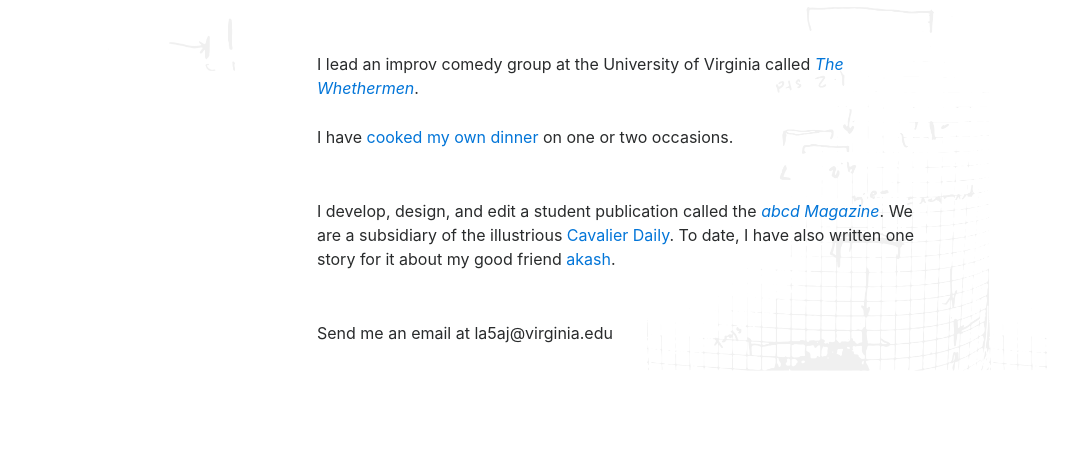
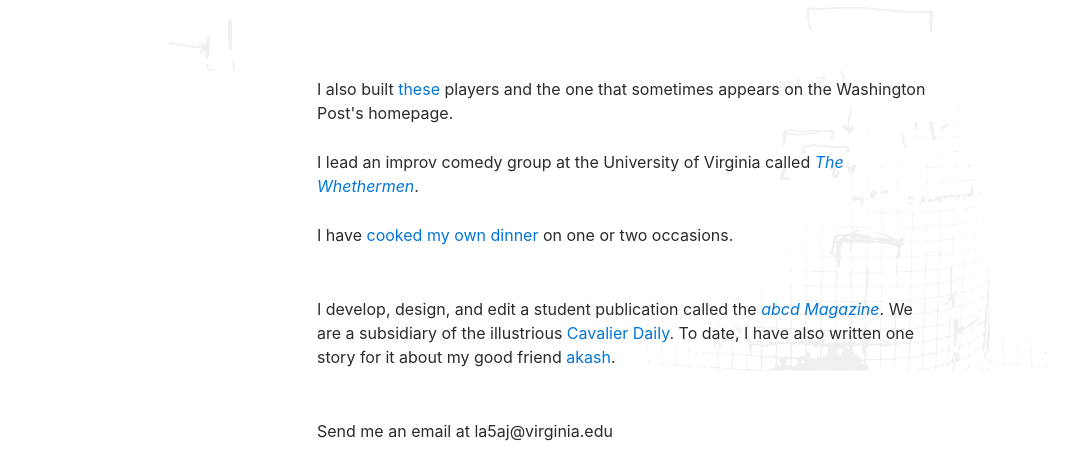
Before and after one commit to leodomingo/thisismymom, a website built with webpack: page index.html in a window 1280 px wide. Shown: the part 1179-1647 px from the top of the page, without its empty margins (18-1096 px from the left). Before the commit the page ends 1550 px from the top, so only its background shows below. Built offline with nearby package versions, Linux system fonts and the light colour scheme; a small style sheet from the web is missing; files whose address does not match are found by name.

Commit message:
more players

```diff
--- a/index.html
+++ b/index.html
@@ -69,6 +69,11 @@
                 </div>
             </div>
         </div>
+        <div class="row blurb">
+            <div class="col-lg-6 offset-lg-3 col-sm-10 offset-sm-1">
+                I also built <a href="https://washingtonpost.com/podcasts/post-reports/" target="_blank">these</a> players and the one that sometimes appears on the Washington Post's homepage.
+            </div>
+        </div>
         <div class="row ">
             <div class="col-lg-6 offset-lg-3 col-sm-10 offset-sm-1" ">
                 I lead an improv comedy group at the University of Virginia called <em><a href="https://www.youtube.com/embed/1cI5iOmYCnY?rel=0 " target="_blank ">The Whethermen</a></em>.
```
